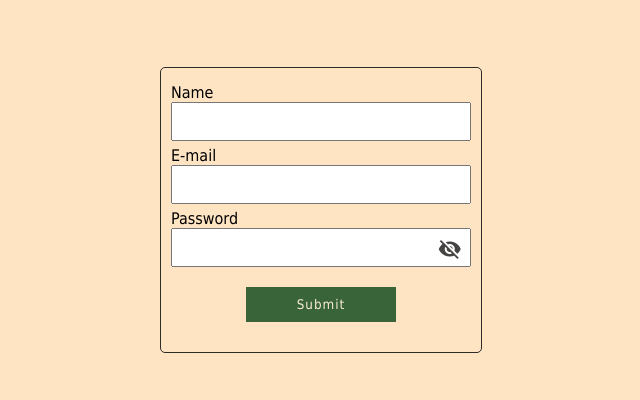
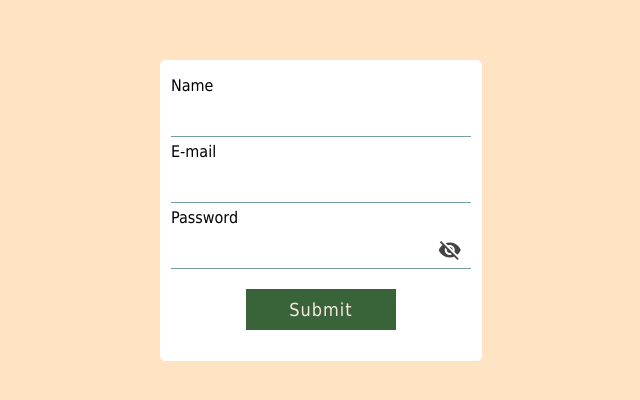
Before and after one commit to Brymmobaggins/50JavaScriptProjects, a plain HTML site: page toggle-eye/index.html in a window 1280 px wide. Shown: the part 198-598 px from the top of the page, without its empty margins (319-959 px from the left). Drawn offline with Linux system fonts and the light colour scheme.

Commit message:
update project

```diff
--- a/toggle-eye/index.html
+++ b/toggle-eye/index.html
@@ -33,8 +33,10 @@
           input.setAttribute("type", "password");
           visibleToggle.textContent = "visibility_off";
         }
-        password = !password;
+        password != pasword;
       });
+
+      //
     </script>
   </body>
 </html>
--- a/toggle-eye/style.css
+++ b/toggle-eye/style.css
@@ -12,25 +12,30 @@ body {
 
 .container {
   width: 300px;
-  border: 1px solid rgb(44, 43, 42);
+  border: 1px solid white;
   padding: 10px;
   border-radius: 5px;
   position: relative;
+  background-color: white;
 }
 input {
   width: 100%;
+  background-color:transparent;
   box-sizing: border-box;
+  border: none;
   padding: 10px 12px;
-  outline-color: green;
+  font-size: 18px;
+  outline:0;
+  border-bottom: 1.5px solid #769e9e;
 }
-.material-icons{
+
+.material-icons {
   position: absolute;
   top: 59.5%;
   right: 6%;
 }
-span{
+span {
   color: rgb(70, 67, 67);
-
 }
 label {
   margin-top: 5px;
```
